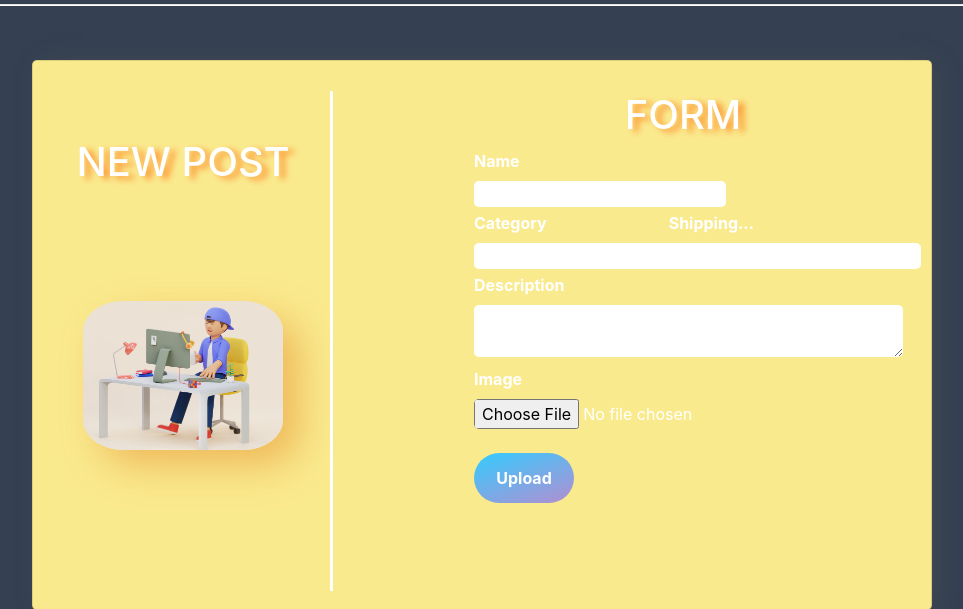
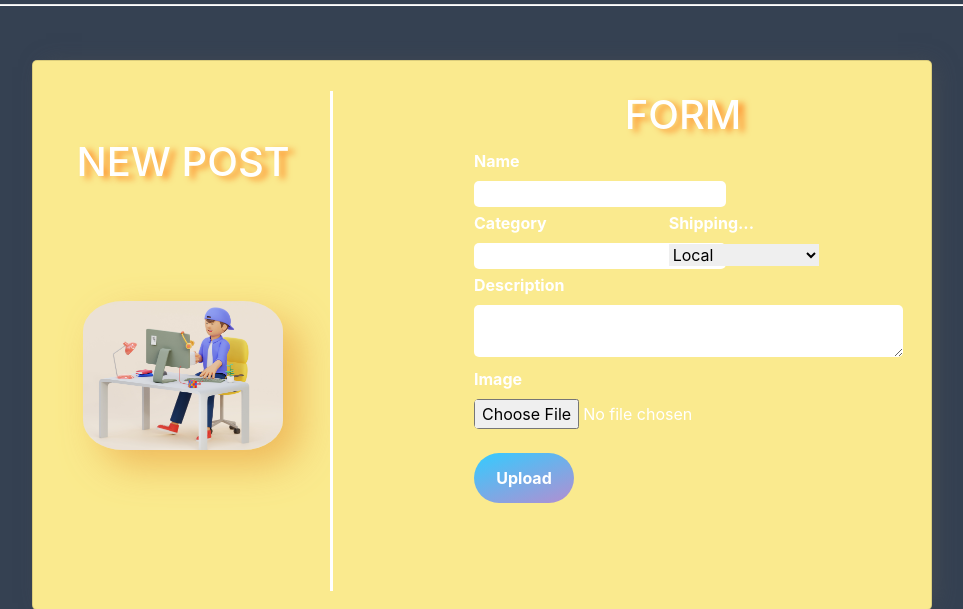
Before and after one commit to RahulPanchal-15/VocalForLocal, a Django app: page /upload/ in a window 1280 px wide. Shown: the part 735-1344 px from the top of the page, without its empty margins (158-1121 px from the left). Run offline with Django 3.2, Linux system fonts and the light colour scheme; some libraries are stand-ins or nearby versions.

Commit message:
added dropdown fiels

```diff
--- a/VFL/main/forms.py
+++ b/VFL/main/forms.py
@@ -4,6 +4,11 @@ from django.contrib.auth.forms import UserCreationForm
 from django.contrib.auth.models import User
 from django import forms
 
+state_choices = (("Andhra Pradesh","Andhra Pradesh"),("Arunachal Pradesh ","Arunachal Pradesh "),("Assam","Assam"),("Bihar","Bihar"),
+("Chhattisgarh","Chhattisgarh"),("Goa","Goa"),("Gujarat","Gujarat"),("Haryana","Haryana"),("Himachal Pradesh","Himachal Pradesh"),
+("Jammu and Kashmir ","Jammu and Kashmir "),("Jharkhand","Jharkhand"),("Karnataka","Karnataka"),("Kerala","Kerala"),("Madhya Pradesh","Madhya Pradesh"),("Maharashtra","Maharashtra"),("Manipur","Manipur"),("Meghalaya","Meghalaya"),("Mizoram","Mizoram"),("Nagaland","Nagaland"),("Odisha","Odisha"),("Punjab","Punjab"),("Rajasthan","Rajasthan"),("Sikkim","Sikkim"),("Tamil Nadu","Tamil Nadu"),("Telangana","Telangana"),("Tripura","Tripura"),("Uttar Pradesh","Uttar Pradesh"),("Uttarakhand","Uttarakhand"),("West Bengal","West Bengal"),("Andaman and Nicobar Islands","Andaman and Nicobar Islands"),("Chandigarh","Chandigarh"),("Dadra and Nagar Haveli","Dadra and Nagar Haveli"),("Daman and Diu","Daman and Diu"),("Lakshadweep","Lakshadweep"),("National Capital Territory of Delhi","National Capital Territory of Delhi"),("Puducherry","Puducherry"))
+
+shipping=(("Local","Local"),("Global","Global"),("Span-India","Span-India"))
 class CreateUserForm(UserCreationForm):
 	class Meta:
 		model = User
@@ -14,7 +19,7 @@ class CreatePost(forms.Form):
 	category = forms.CharField(label="Category")
 	description = forms.CharField(label="Description",widget=forms.Textarea(attrs={"rows":2,"cols":40}))
 	image = forms.FileField()
-	availability = forms.CharField(label="Shipping..." )
+	availability = forms.CharField(label="Shipping...",widget=forms.Select(choices=shipping) )
 
 
 class ProfileForm(forms.Form):
@@ -22,7 +27,7 @@ class ProfileForm(forms.Form):
 	phone = forms.CharField(label = 'Phone' ,required = True,max_length=10,widget=forms.TextInput(attrs={'placeholder':''}))
 	email = forms.EmailField(widget=forms.EmailInput(attrs={'placeholder':''}))
 	business_name = forms.CharField(label='Business Name',max_length=100,widget=forms.TextInput(attrs={'placeholder':' '}))
-	state = forms.CharField(label="State", max_length=20,widget=forms.TextInput(attrs={'placeholder':''}))
+	state = forms.CharField(label="State",widget=forms.Select(choices=state_choices))
 	city = forms.CharField(label='City' , max_length=20,widget=forms.TextInput(attrs={'placeholder':''}))
 	postal_code = forms.CharField(label="Postal Code", max_length=6,widget=forms.TextInput(attrs={'placeholder':''}))
 	address = forms.CharField(label="Address", max_length=100,widget=forms.TextInput(attrs={'placeholder':''}))
--- a/VFL/static/css/profile.css
+++ b/VFL/static/css/profile.css
@@ -464,3 +464,9 @@
 input:hover{
   background: #f1f1f1;
 }
+
+#id_state{
+  overflow: hidden;
+  width: 202px;
+  border: none;
+}
--- a/VFL/static/css/upload.css
+++ b/VFL/static/css/upload.css
@@ -381,3 +381,9 @@ body{
     border: none;
     border-radius: 5px;
   }
+
+  #id_availability{
+    border:none;
+    overflow: hidden;
+    width: 150px;
+  }
```
